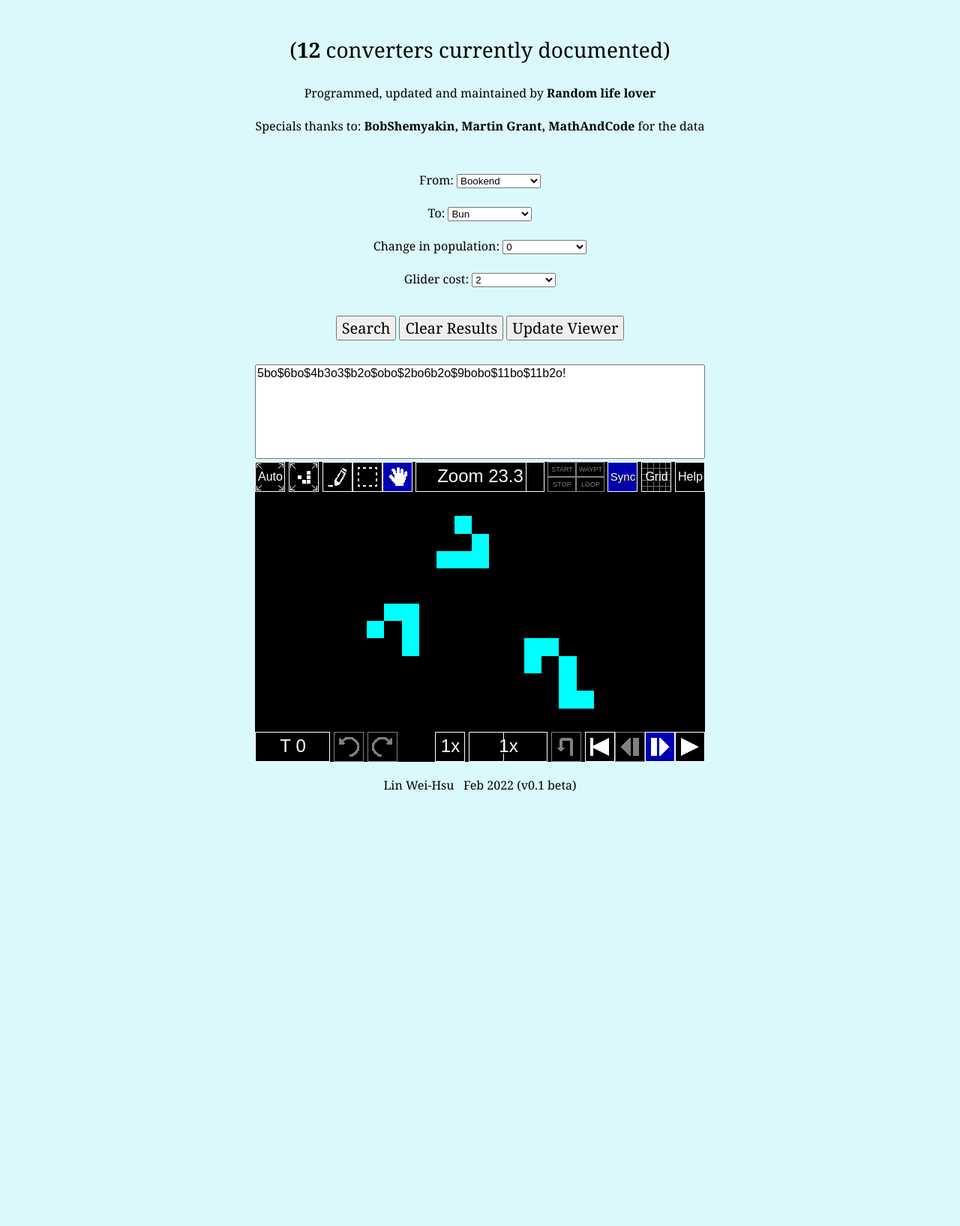
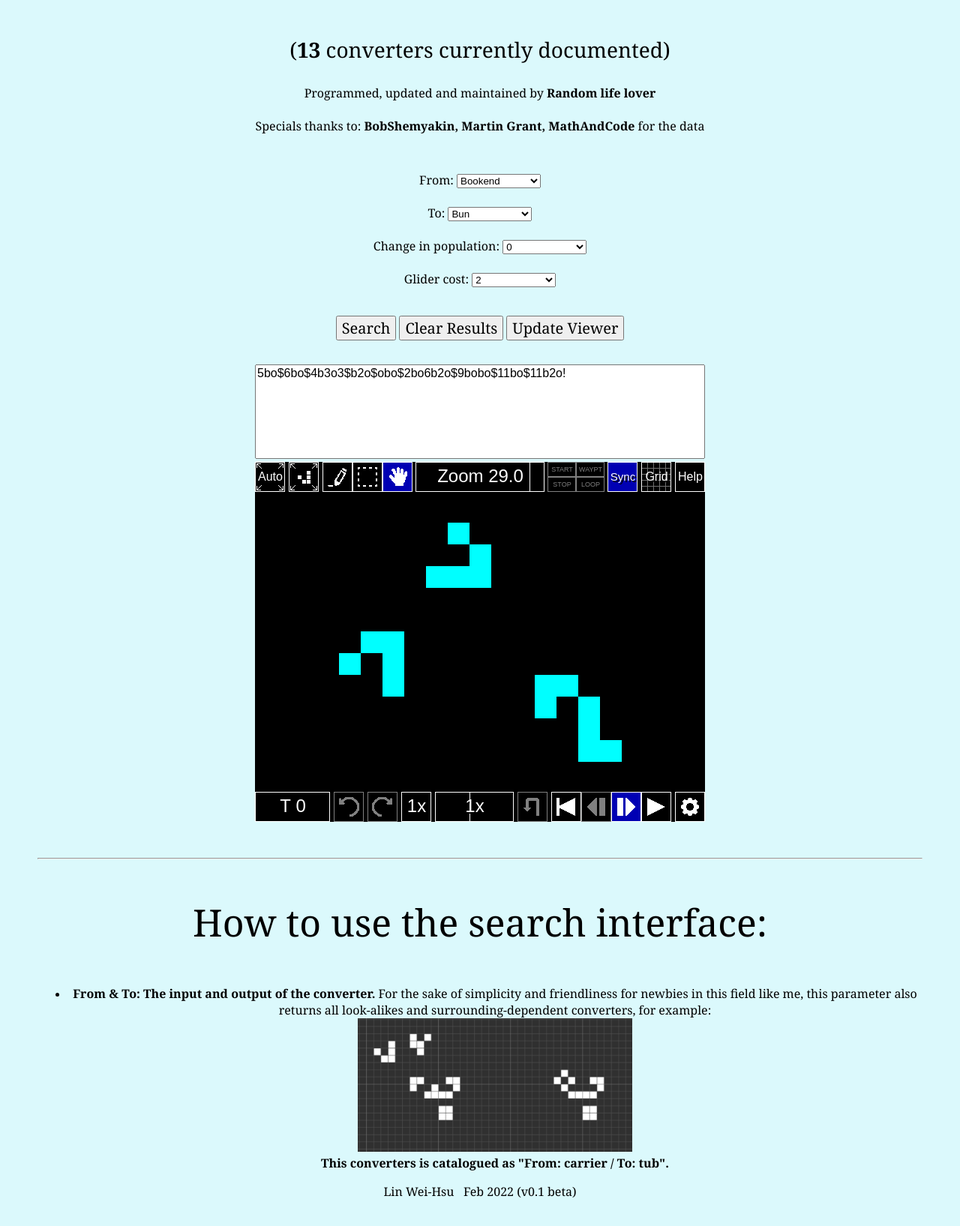
Before and after one commit to Wish-Lin/CGoL-Glider-Synthesis-Converter-Database, a plain HTML site: page index.html in a window 1280 px wide. Shown: the part 121-1756 px from the top of the page at 75% size. Before the commit the page ends 1229 px from the top, so only its background shows below. Drawn offline with Linux system fonts and the light colour scheme.

Commit message:
Add files via upload

```diff
--- a/database.js
+++ b/database.js
@@ -3,7 +3,7 @@
 const database = [
   ["16$16bo$14b2o$15b2o$10bobo$11b2o$11bo2$15b2o19b2o$15bo2bo16bo2bo$16b3o17b3o2$16b3o17b3o$16bo2bo16bo2bo$17b2o18b2o","bookend","bun",0,2,null],  //BobShemyakin's 2G Database
   ["21$15bobo$15b2o$11bo4bo$12b2o$11b2o7b2o18b2o$16b2obobo14b2obobo$15bobobo17bobo$15bobob2o14bobob2o$16bo18b2o","bun","bookend",0,2,null],
-  ["21$17bobo$18b2o3bo$18bo2b2o$22b2o3$16b2o18bo$11b2o3bo14b2o2bobo$11bo2bobo14bo2bobo$13b2obobo14b2obobo$17b2o18b2o","other","other",0,2,null],
+  ["21$17bobo$18b2o3bo$18bo2b2o$22b2o3$16b2o18bo$11b2o3bo14b2o2bobo$11bo2bobo14bo2bobo$13b2obobo14b2obobo$17b2o18b2o","tail","tub",0,2,null],
   ["26$13bo$13bobo$8bobo2b2o$9b2o$9bo3$14b2o$14bo19b2o$16bo17bobo$15b2o18b2o","carrier","ship",0,2,null],
   ["20$14bobo$11bo2b2o$9bobo3bo$10b2o2$35bo$14b2o3b2o13bobo2b2o$14bo2bo2bo14bo4bo$16b4o16b4o2$18b2o18b2o$18b2o18b2o","carrier","tub",0,2,null],
   ["20$23bo$21bobo$22b2o2$20b2o$16bo3bobo$15bobo2bo14bo2bo$15b2o18b4o2$15b2o18b2o$14bobo17bobo$13bobo17bobo$14bo19bo","boat","table",1,2,null],
@@ -13,6 +13,7 @@ const database = [
   ["19$9bobo$10b2o2bobo$10bo3b2o$15bo4$15b2o18bo$15bo18bobo$17bo17bobo$16b2o18b2o","carrier","long-boat",1,2,null],
   ["19$12bo$11bo$11b3o2$8b2o$9b2o22b2o$8bo4b2o3b2o13bobo2b2o$13bo2bo2bo14bo4bo$15b4o16b4o2$17b2o18b2o$17b2o18b2o","carrier","boat",1,2,null],
   ["16$17bobo$14bo2b2o$12bobo3bo$13b2o2$37b2o$17b2o17bo2bo$15bo2bo16bo2bo$15b3o17b3o2$15b3o17b3o$14bo2bo16bo2bo$15b2o18b2o","bookend","dove",1,2,null],
+  ["","","",1,1,null],
 ];
 
 
--- a/index.html
+++ b/index.html
@@ -16,7 +16,7 @@ body{
 	background-color:#DBF9FC;
 	margin:50px;
 }
-#banner{
+#banner, #manual-head, #arrow{
 	font-family: Georgia, Verdana, sans-serif;
 	font-size: 50px;
 }
@@ -28,11 +28,7 @@ body{
 	font-family: Georgia, Verdana, sans-serif;
 	font-size: 32px;
 }
-#subtitle{
-	font-family: Georgia, Verdana, sans-serif;
-	font-size: 16px;
-}
-#input-descriptions{
+#subtitle, #input-descriptions, #manual{
 	font-family: Georgia, Verdana, sans-serif;
 	font-size: 16px;
 }
@@ -67,6 +63,7 @@ button{
 <select name="from" id="from">
   <option value="unspecified">UNSPECIFIED</option>
   <option value="other">OTHER</option>
+  <option value="nothing">NOTHING</option>
   <option value="sep-line">-----------------</option>
   <option value="barge">Barge</option>
   <option value="beehive">Beehive</option>
@@ -96,6 +93,7 @@ To:
 <select name="to" id="to">
   <option value="unspecified" selected>UNSPECIFIED</option>
   <option value="other">OTHER</option>
+  <option value="nothing">NOTHING</option>
   <option value="sep-line">-----------------</option>
   <option value="barge">Barge</option>
   <option value="beehive">Beehive</option>
@@ -179,12 +177,20 @@ Glider cost:
 		<!--the element that calls updateMe must be in the viewer container-->
 	</div>
 		<p id = "display"></p>
-	<textarea readonly class="lv-rle" id="lv-text">5bo$6bo$4b3o3$b2o$obo$2bo6b2o$9bobo$11bo$11b2o!</textarea><br/>
-	<canvas height=400 width=600></canvas>
+	<textarea class="lv-rle" id="lv-text">5bo$6bo$4b3o3$b2o$obo$2bo6b2o$9bobo$11bo$11b2o!</textarea><br/>
+	<canvas height=480 width=600></canvas>
 </div>
 <!--end viewer container-->
 
-
+<br><br><hr>
+<p id="manual-head">How to use the search interface:</p>
+<p>
+<ul>
+<li><span id="manual"><b>From & To: The input and output of the converter.</b> For the sake of simplicity and friendliness for newbies in this field like me, this parameter also returns all look-alikes and surrounding-dependent converters, for example:</span><br>
+<img src="img1.png" width=366 height=178></img><br>
+<span id="manual"><b>This converters is catalogued as "From: carrier / To: tub".</b></span>
+</ul>
+</p>
 
 
 
```
Also changed, not shown: img1.png (added).
